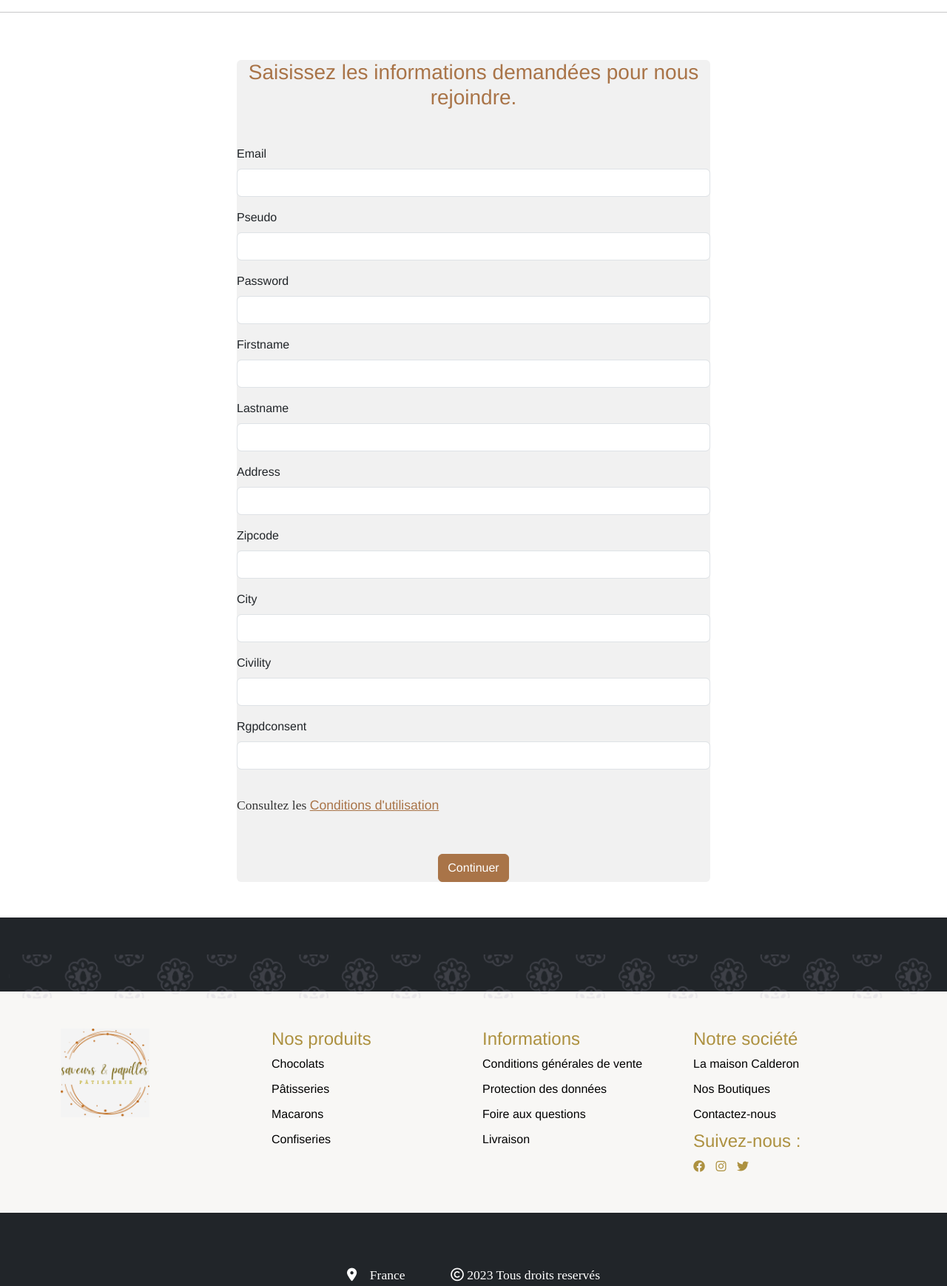
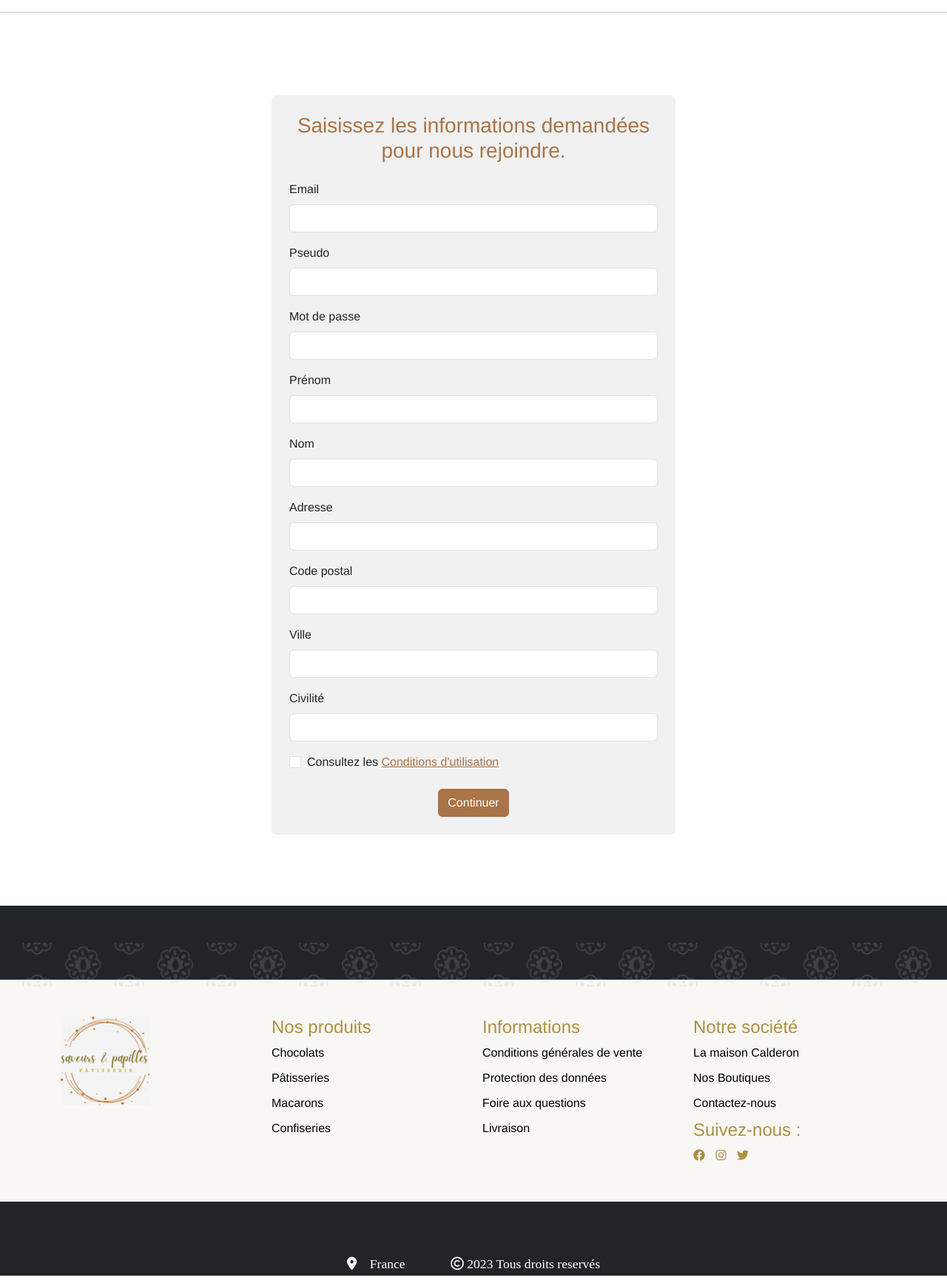
Before and after one commit to sanaebaguenne/saveurs-papilles, a Symfony app: template templates/registration/register.html.twig in a window 1280 px wide. Shown: the part 282-2020 px from the top of the page at 74% size. Run offline with Twig, Linux system fonts and the light colour scheme; the template is opened without the code that fills it, so the values that code supplies are empty; form fields are guessed from the names that the template uses; some libraries are stand-ins or nearby versions.

Commit message:
modifier la page register

```diff
--- a/templates/registration/register.html.twig
+++ b/templates/registration/register.html.twig
@@ -4,27 +4,58 @@
 
 {% block body %}
 <div class="container">
-    <div class="card mx-auto text-start" style="width: 40rem; border: none; background-color: #f1f1f1; margin-left: auto; margin-right: auto;">
-        <h2 class="mb-5" style="font-size: 28px; color:#A97448; text-align: center;">Saisissez les informations demandées pour nous rejoindre.</h2>
-        {{ form_start(registrationForm) }}
-        {{ form_row(registrationForm.email, {'label_attr': {'class': 'form-label text-center'}}) }}
-        {{ form_row(registrationForm.pseudo, {'label_attr': {'class': 'form-label text-center'}}) }}
-        {{ form_row(registrationForm.password, {'label_attr': {'class': 'form-label text-center'}}) }}
-        {{ form_row(registrationForm.firstname, {'label_attr': {'class': 'form-label text-center'}}) }}
-        {{ form_row(registrationForm.lastname, {'label_attr': {'class': 'form-label text-center'}}) }}
-        {{ form_row(registrationForm.address, {'label_attr': {'class': 'form-label text-center'}}) }}
-        {{ form_row(registrationForm.zipcode, {'label_attr': {'class': 'form-label text-center'}}) }}
-        {{ form_row(registrationForm.city, {'label_attr': {'class': 'form-label text-center'}}) }}
-        {{ form_row(registrationForm.civility, {'label_attr': {'class': 'form-label text-center'}}) }}
-         {{ form_row(registrationForm.RGPDConsent) }}
+    <div class="row justify-content-center">
+        <div class="col-md-6">
+            <div class="card my-5 p-4" style="background-color: #f1f1f1; border: none;">
+                <h2 class="mb-4 text-center" style="font-size: 28px; color: #A97448;">Saisissez les informations demandées pour nous rejoindre.</h2>
+                <form method="post">
+                    <div class="mb-3">
+                        <label for="inputEmail" class="form-label">Email</label>
+                        {{ form_widget(registrationForm.email, {'attr': {'class': 'form-control'}}) }}
+                    </div>
+                    <div class="mb-3">
+                        <label for="inputPseudo" class="form-label">Pseudo</label>
+                        {{ form_widget(registrationForm.pseudo, {'attr': {'class': 'form-control'}}) }}
+                    </div>
+                    <div class="mb-3">
+                        <label for="inputPassword" class="form-label">Mot de passe</label>
+                        {{ form_widget(registrationForm.password, {'attr': {'class': 'form-control'}}) }}
+                    </div>
+                    <div class="mb-3">
+                        <label for="inputFirstName" class="form-label">Prénom</label>
+                        {{ form_widget(registrationForm.firstname, {'attr': {'class': 'form-control'}}) }}
+                    </div>
+                    <div class="mb-3">
+                        <label for="inputLastName" class="form-label">Nom</label>
+                        {{ form_widget(registrationForm.lastname, {'attr': {'class': 'form-control'}}) }}
+                    </div>
+                    <div class="mb-3">
+                        <label for="inputAddress" class="form-label">Adresse</label>
+                        {{ form_widget(registrationForm.address, {'attr': {'class': 'form-control'}}) }}
+                    </div>
+                    <div class="mb-3">
+                        <label for="inputZipCode" class="form-label">Code postal</label>
+                        {{ form_widget(registrationForm.zipcode, {'attr': {'class': 'form-control'}}) }}
+                    </div>
+                    <div class="mb-3">
+                        <label for="inputCity" class="form-label">Ville</label>
+                        {{ form_widget(registrationForm.city, {'attr': {'class': 'form-control'}}) }}
+                    </div>
+                    <div class="mb-3">
+                        <label for="inputCivility" class="form-label">Civilité</label>
+                        {{ form_widget(registrationForm.civility, {'attr': {'class': 'form-control'}}) }}
+                    </div>
+                    <div class="mb-3 form-check">
+                        {{ form_widget(registrationForm.RGPDConsent, {'attr': {'class': 'form-check-input'}}) }}
+                        <label class="form-check-label" for="inputRGPDConsent">Consultez les <a href="#" style="color: #A97448;">Conditions d'utilisation</a></label>
+                    </div>
 
-        <p class="pt-3" style="color: #333;">Consultez les <a href="#" style="color: #A97448;">Conditions d'utilisation</a> </p>
-
-        <div class="text-center mt-5">
-
-            <button type="submit" class="btn btn-primary" style="background-color: #A97448; border-color: #A97448;">Continuer</button>
+                    <div class="text-center mt-4">
+                        <button type="submit" class="btn btn-primary" style="background-color: #A97448; border-color: #A97448;">Continuer</button>
+                    </div>
+                </form>
+            </div>
         </div>
     </div>
-    {{ form_end(registrationForm) }}
 </div>
 {% endblock %}
```
Also changed, not shown: 2 other files.
